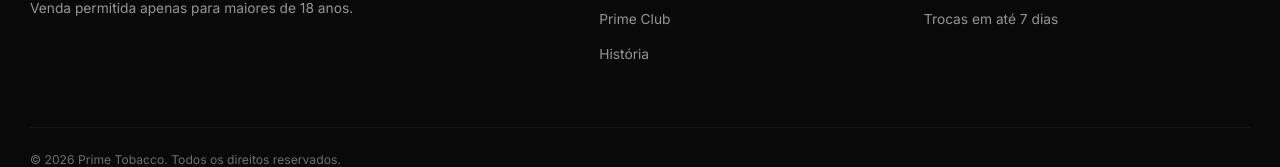
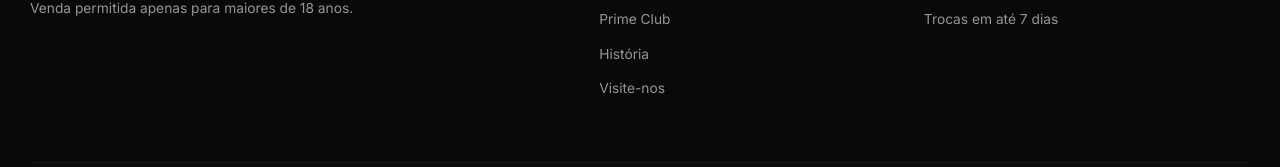
Before and after one commit to fernando12128/tabacaria-web, a React (Vite) app: page / in a window 1280 px wide. Shown: the part 4697-4864 px from the top of the page. Built offline with nearby package versions, Linux system fonts and the light colour scheme; no server answers.

Commit message:
Adiciona loja física ao rodapé

```diff
--- a/src/components/FooterCTA/FooterCTA.jsx
+++ b/src/components/FooterCTA/FooterCTA.jsx
@@ -23,6 +23,7 @@ export default function FooterCTA() {
             <a href="#categorias">Categorias</a>
             <a href="#prime-club">Prime Club</a>
             <a href="#historia">História</a>
+            <a href="#visite-nos">Visite-nos</a>
           </div>
 
           <div className="footer-links">
```
